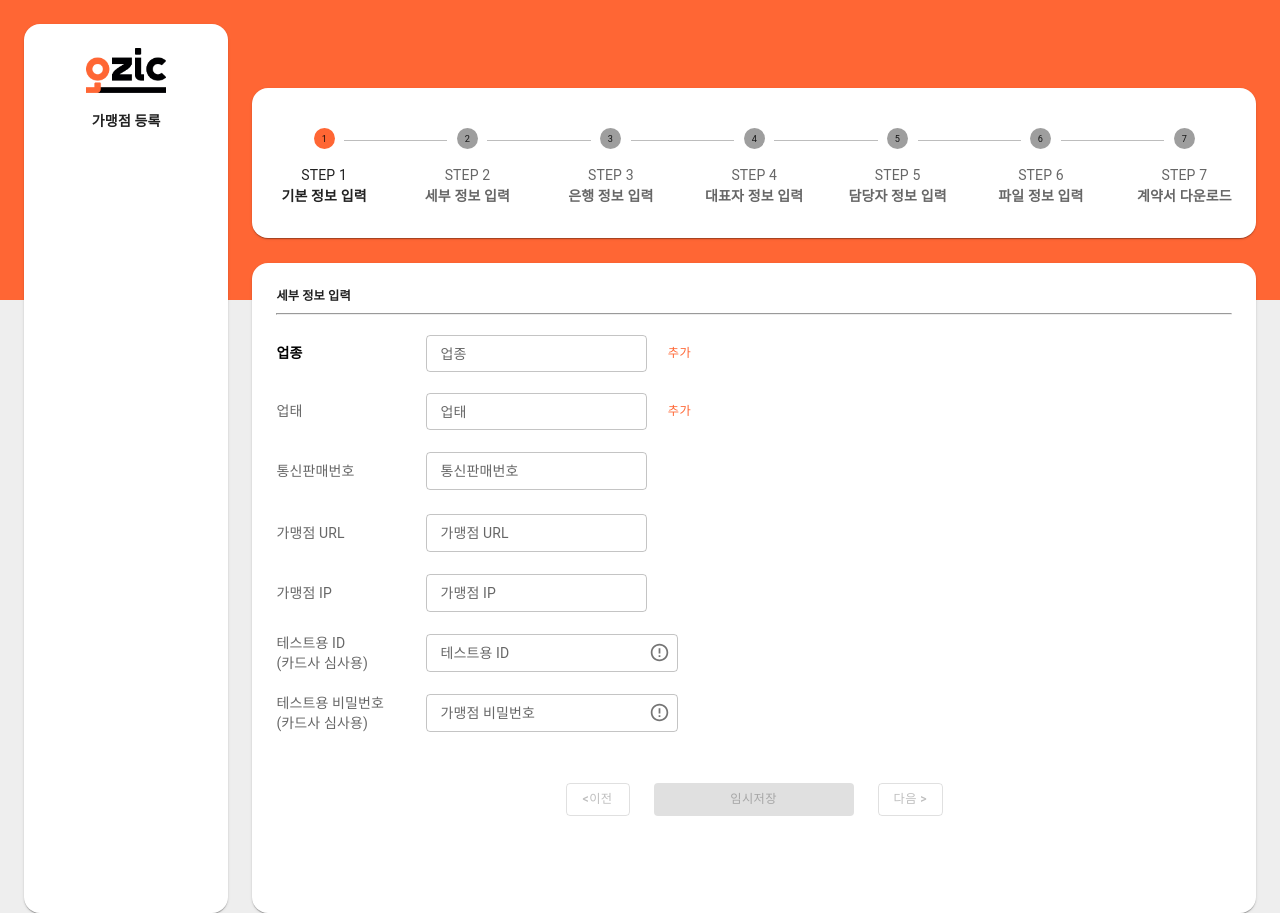
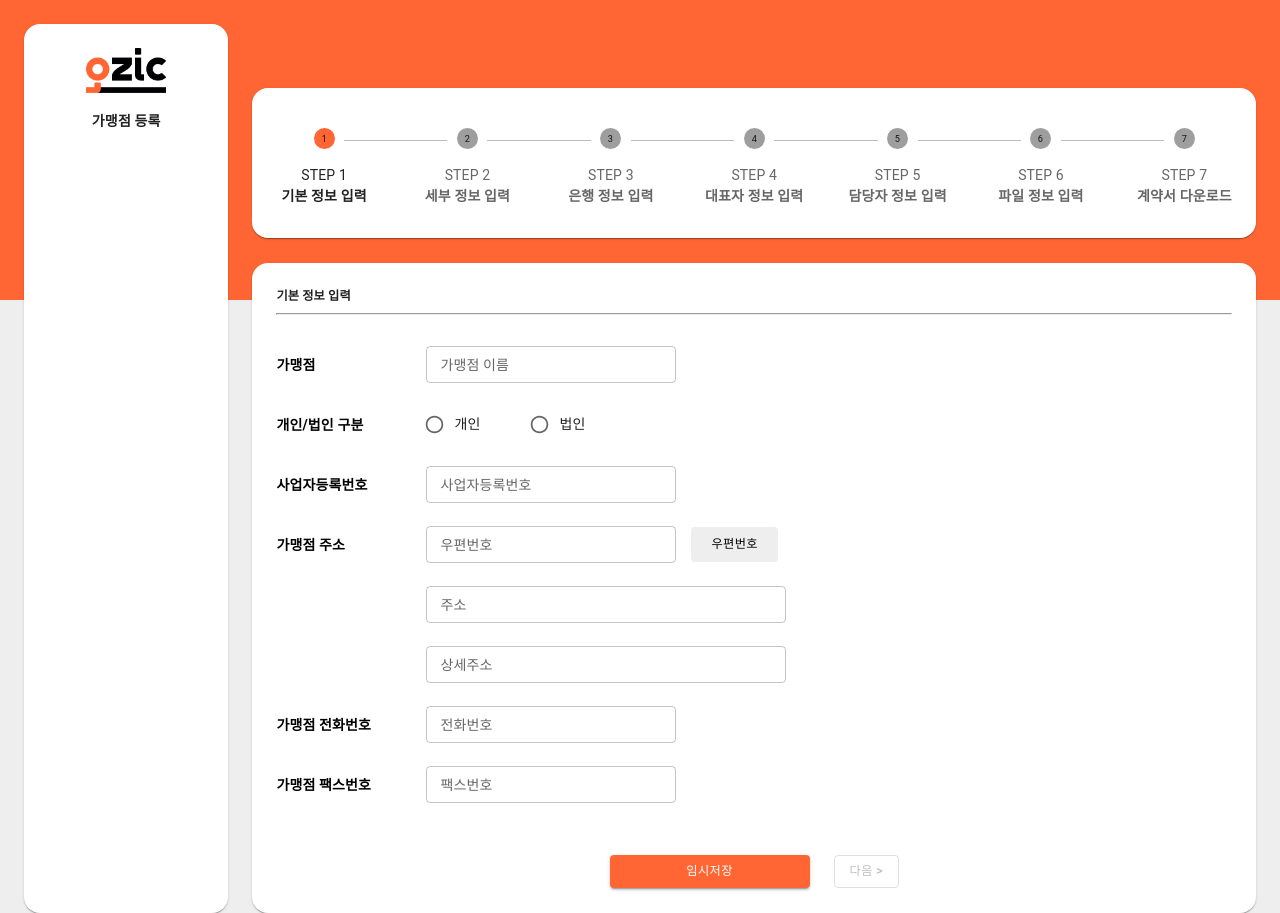
Before and after one commit to tamoimi/ozic-step, a React (Create React App) app: page / in a window 1280 px wide. Built offline with nearby package versions, Linux system fonts and the light colour scheme.

Commit message:
Feat: init

```diff
--- a/src/pages/Merchant.jsx
+++ b/src/pages/Merchant.jsx
@@ -17,7 +17,7 @@ const Merchant = () => {
 
       {/* 임시로  step2 미리보기 해놓음 나중에 step1 로 다시 바꾸기 */}
       <Grid container>
-        {currentStep === 1 && <Step2 setCurrentStepProp={setCurrentStep} />}
+        {currentStep === 1 && <Step1 setCurrentStepProp={setCurrentStep} />}
         {currentStep === 2 && <Step2 setCurrentStepProp={setCurrentStep} />}
         {currentStep === 3 && <Step3 setCurrentStepProp={setCurrentStep} />}
         {currentStep === 4 && <Step4 setCurrentStepProp={setCurrentStep} />}
```
